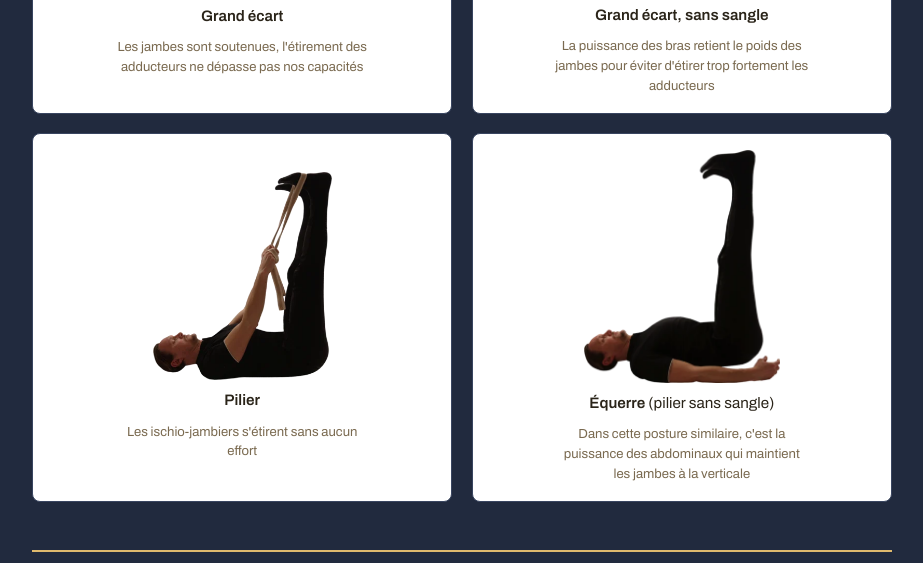
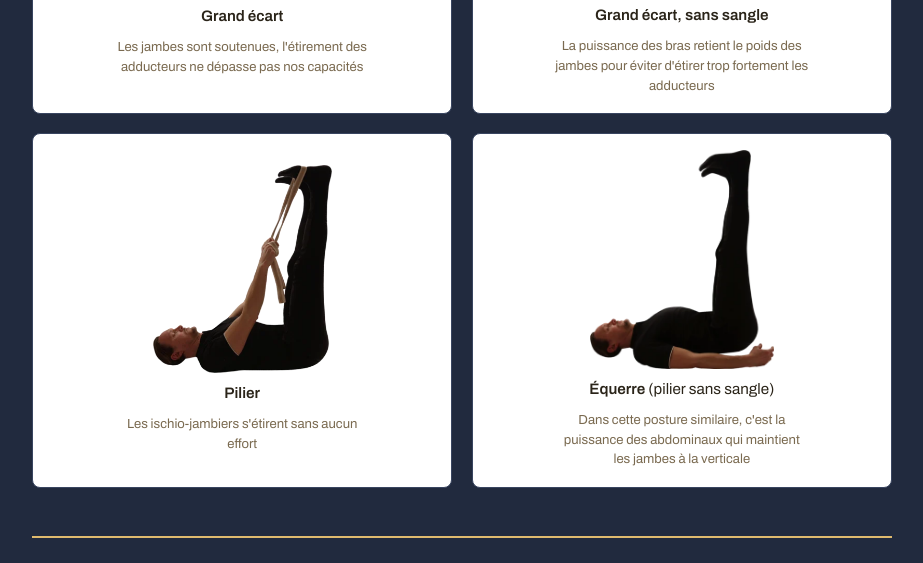
Before and after one commit to cedric-tur/before-site, a plain HTML site: page sangles/index.html in a window 1280 px wide. Shown: the part 1389-1952 px from the top of the page, without its empty margins (178-1101 px from the left). Drawn offline with Linux system fonts and the light colour scheme.

Commit message:
Ramene l'Equerre a 0.46, jambes de longueur comparable
Mesure des silhouettes : 397 px pour le Pilier, 474 pour l'Equerre.
A 0.52 et 0.46, elles s'affichent a 208 et 219 px.

Co-Authored-By: Claude Opus 5 <noreply@anthropic.com>

```diff
--- a/sangles/index.html
+++ b/sangles/index.html
@@ -159,7 +159,7 @@
         <p class="pose__dit">Les ischio-jambiers s'étirent sans aucun effort</p>
       </div>
       <div class="pose">
-        <img src="/photo-posture/equerre-allongee.webp" alt="La posture Équerre allongée" width="399" height="476" style="--l:399;--k:.49" loading="lazy">
+        <img src="/photo-posture/equerre-allongee.webp" alt="La posture Équerre allongée" width="399" height="476" style="--l:399;--k:.46" loading="lazy">
         <p class="pose__nom">Équerre <span style="font-weight:400">(pilier sans sangle)</span></p>
         <p class="pose__dit">Dans cette posture similaire, c'est la puissance des abdominaux qui maintient les jambes à la verticale</p>
       </div>
```
